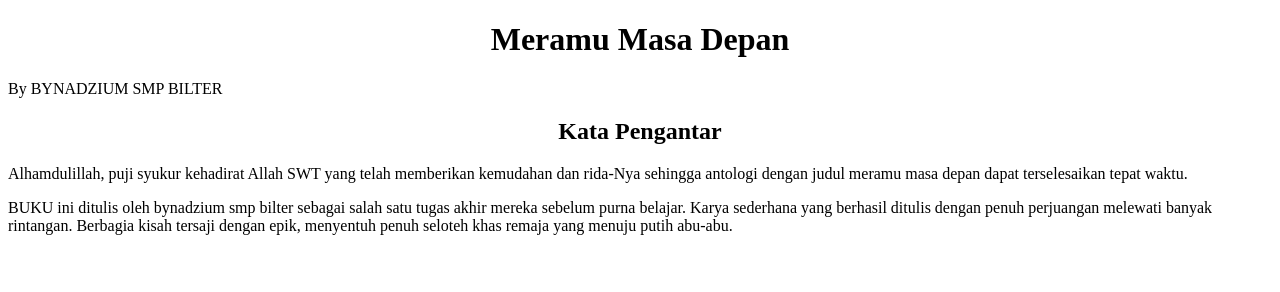
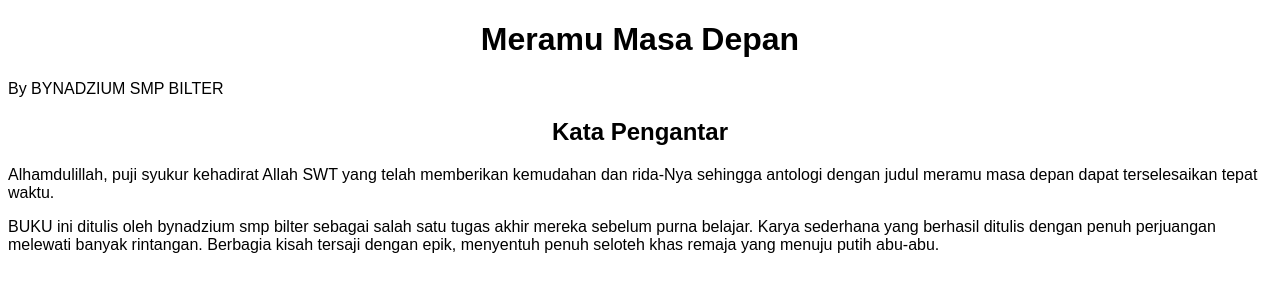
Before and after one commit to nightsky-cell/first-web, a plain HTML site: page index.html in a window 1280 px wide. Drawn offline with Linux system fonts and the light colour scheme; a script that the page names is missing.

Commit message:
Update style.css

```diff
--- a/style.css
+++ b/style.css
@@ -1,3 +1,3 @@
 body {
-  font-fanily: Arial, sans-serif;
+  font-family: Arial, sans-serif;
 }
```
